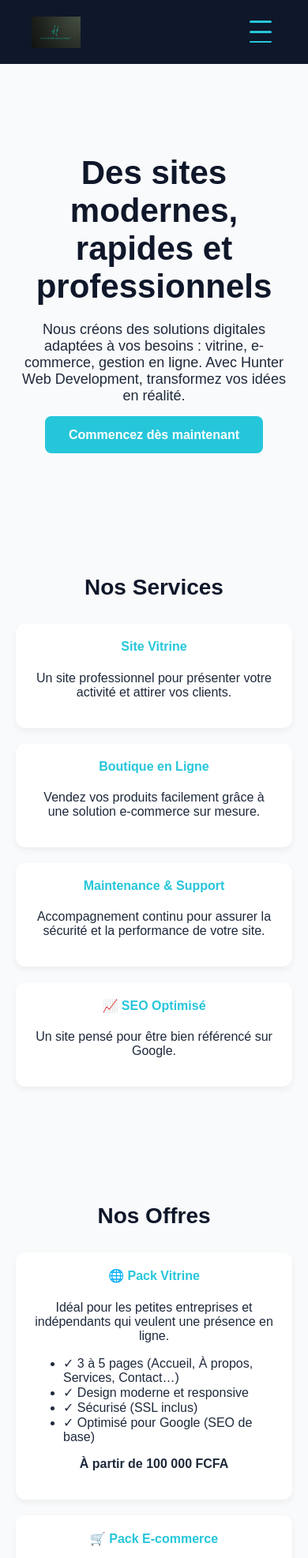
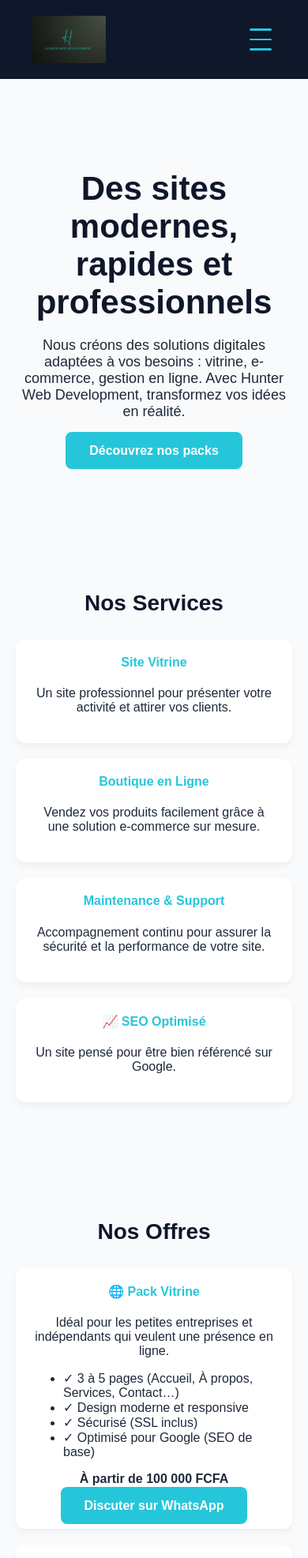
Before and after one commit to HunterX44H/Hunter-Web-Development, a plain HTML site: page index.html in a window 390 px wide. Shown: the top 1973 px of the page at 79% size. Drawn offline with Linux system fonts and the light colour scheme.

Commit message:
Mise à jour du site : FAQ, CTA WhatsApp, responsive

```diff
--- a/index.html
+++ b/index.html
@@ -171,7 +171,7 @@
   <!-- HEADER -->
   <header>
   <h1>
-    <img src="images/3592fa62-333e-4409-b4b5-0b862bbf398e.png" alt="Logo" style="height:40px; vertical-align:middle; margin-right:10px;">
+    <img src="images/3592fa62-333e-4409-b4b5-0b862bbf398e.png" alt="Logo" style="height:60px; vertical-align:middle; margin-right:10px;">
   </h1>
   <button class="menu-toggle" aria-label="Ouvrir le menu">
     <span></span>
@@ -191,7 +191,7 @@
     <h2>Des sites modernes, rapides et professionnels</h2>
     <p>Nous créons des solutions digitales adaptées à vos besoins : vitrine, e-commerce, gestion en ligne.
     Avec Hunter Web Development, transformez vos idées en réalité.</p>
-    <a href="#contact" class="btn">Commencez dès maintenant</a>
+    <a href="#tarifs" class="btn">Découvrez nos packs</a>
 
   </section>
 
@@ -231,6 +231,7 @@
           <li>✓ Optimisé pour Google (SEO de base)</li>
         </ul>
         <p><strong>À partir de 100 000 FCFA</strong></p>
+        <a href="https://wa.me/2250715932363" class="btn" target="_blank" rel="noopener noreferrer">Discuter sur WhatsApp</a>
       </div>
       <div class="card">
         <h4>🛒 Pack E-commerce</h4>
@@ -242,6 +243,7 @@
           <li>✓ Suivi des commandes</li>
         </ul>
         <p><strong>À partir de 150 000 FCFA</strong></p>
+        <a href="https://wa.me/2250715932363?text=Bonjour%20Hunter%20Web%20Development%2C%20je%20veux%20en%20savoir%20plus%20sur%20le%20Pack%20E-commerce." class="btn" target="_blank" rel="noopener noreferrer">Discuter sur WhatsApp</a>
       </div>
       <div class="card">
         <h4>🚀 Pack Premium</h4>
@@ -253,6 +255,9 @@
           <li>✓ Maintenance 1 mois offerte</li>
         </ul>
         <p><strong>À partir de 250 000 FCFA</strong></p>
+        <a href="https://wa.me/2250715932363?text=Bonjour%20Hunter%20Web%20Development%2C%20je%20m%27int%C3%A9resse%20au%20Pack%20Premium%20pour%20mon%20entreprise." class="btn" target="_blank" rel="noopener noreferrer">
+  Discuter sur WhatsApp
+</a>
       </div>
     </div>
   </section>
@@ -316,7 +321,9 @@
   <section class="section" id="contact">
     <h3>Contactez-nous</h3>
     <p id="passe">Prêt à lancer votre projet ? Discutons-en dès aujourd’hui.</p>
-    <a href="https://wa.me/2250715932363" class="btn" target="_blank" rel="noopener noreferrer">Discuter sur WhatsApp</a>
+    <a href="https://wa.me/2250715932363?text=Bonjour%20Hunter%20Web%20Development%2C%20j%27ai%20un%20projet%20web%20et%20je%20souhaite%20en%20discuter%20avec%20vous." class="btn" target="_blank" rel="noopener noreferrer">
+  Discuter sur WhatsApp
+</a>
   </section>
 
   <!-- FOOTER -->
```
